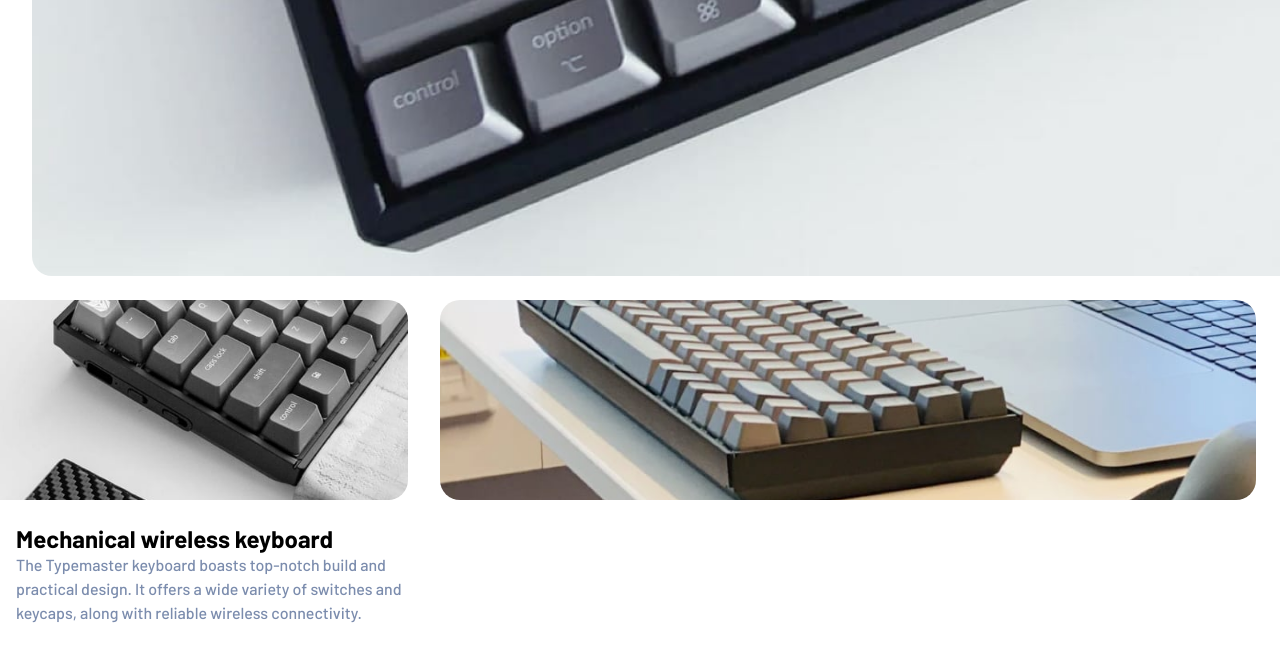
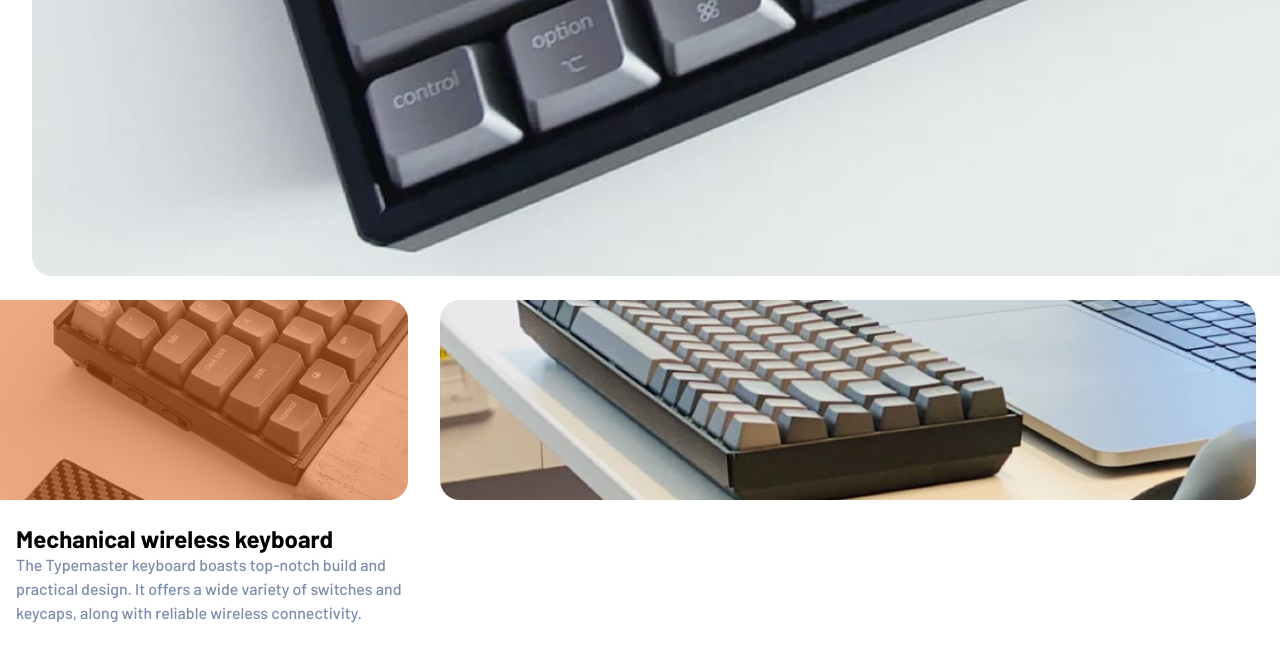
Before and after one commit to RayaneBengaoui/FM_challenge18_Typemaster_LandingPage, a website built with Parcel: page index.html in a window 1280 px wide. Shown: the part 1226-1888 px from the top of the page. Built offline with nearby package versions, Linux system fonts and the light colour scheme.

Commit message:
WIP add color layer to image

```diff
--- a/styles/layout/_main.scss
+++ b/styles/layout/_main.scss
@@ -1,3 +1,5 @@
+@use '../abstracts/' as *;
+
 main {
   display: grid;
   grid-template-columns: 1fr 2fr;
@@ -40,13 +42,22 @@ main {
   grid-column: 1/2;
   grid-row: 3;
   transform: translateX(-1rem);
+  background-color: $orange;
+  border-top-right-radius: 20px;
+  border-bottom-right-radius: 20px;
+
   img {
     border-top-left-radius: 0;
     border-bottom-left-radius: 0;
+
+    opacity: 0.5;
+    // filter: invert(43%) sepia(71%) saturate(593%) hue-rotate(353deg)
+    //   brightness(98%) contrast(93%);
   }
 }
 .image-holder3 {
   grid-column: 2/3;
   grid-row: 3;
+
   transform: translateX(-0.5rem);
 }
```
